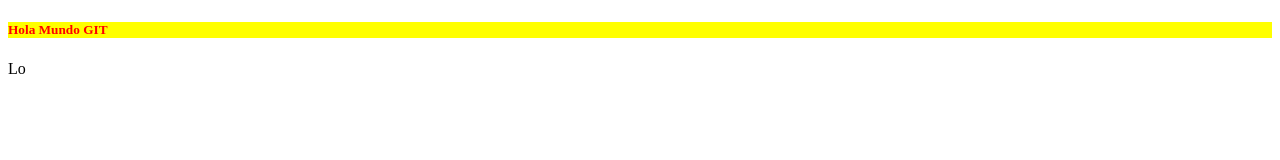
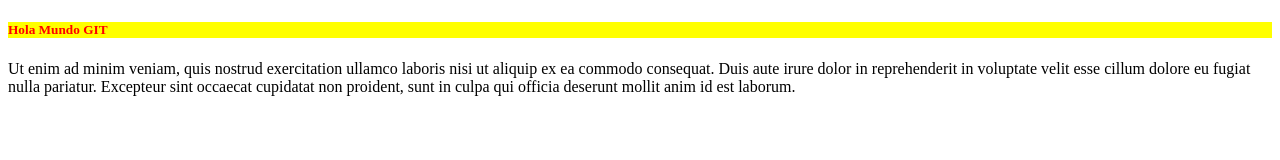
Before and after one commit to JOG1980/MiCursoGit2, a plain HTML site: page index.html in a window 1280 px wide. Drawn offline with Linux system fonts and the light colour scheme.

Commit message:
Mi Quinto Commit

```diff
--- a/index.html
+++ b/index.html
@@ -8,6 +8,6 @@
   </head>
   <body>
     <h5>Hola Mundo GIT</h5>
-    <p>Lo</p>
+    <p>Ut enim ad minim veniam, quis nostrud exercitation ullamco laboris nisi ut aliquip ex ea commodo consequat. Duis aute irure dolor in reprehenderit in voluptate velit esse cillum dolore eu fugiat nulla pariatur. Excepteur sint occaecat cupidatat non proident, sunt in culpa qui officia deserunt mollit anim id est laborum.</p>
   </body>
 </html>
```
